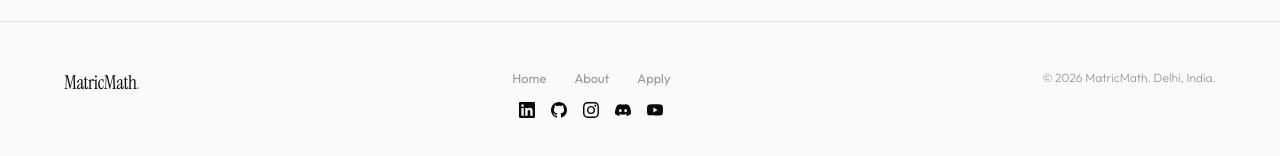
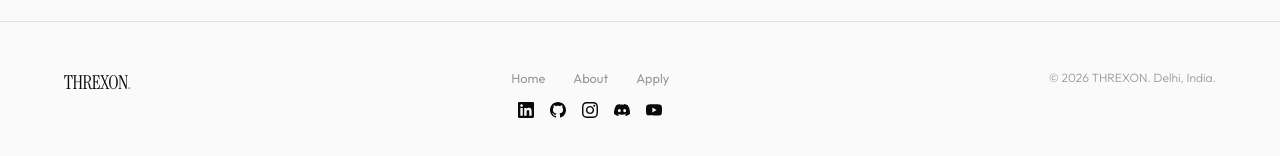
Before and after one commit to drifter089/TREXON-COMPANY, a Next.js app: page /apply in a window 1280 px wide. Shown: the part 2469-2625 px from the top of the page. Built offline with nearby package versions, Linux system fonts and the light colour scheme.

Commit message:
Footer context update

```diff
--- a/app/components/Footer.tsx
+++ b/app/components/Footer.tsx
@@ -6,7 +6,7 @@ export default function Footer() {
     <footer className={styles.footer}>
       <div className={styles.inner}>
         <Link href="/" className={styles.logo}>
-          MatricMath<span className={styles.dot}>.</span>
+          THREXON<span className={styles.dot}>.</span>
         </Link>
 
         <div className={styles.nav}>
@@ -45,7 +45,7 @@ export default function Footer() {
         </div>
 
         <span className={styles.copy}>
-          © 2026 MatricMath. Delhi, India.
+          © 2026 THREXON. Delhi, India.
         </span>
       </div>
     </footer>
```
